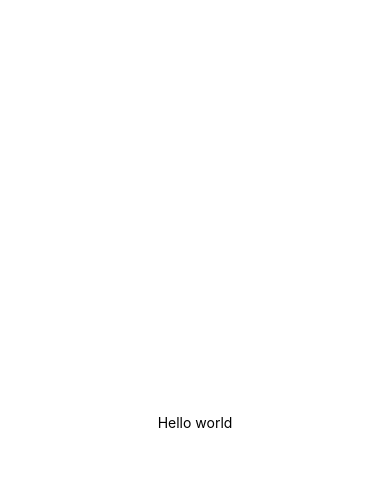
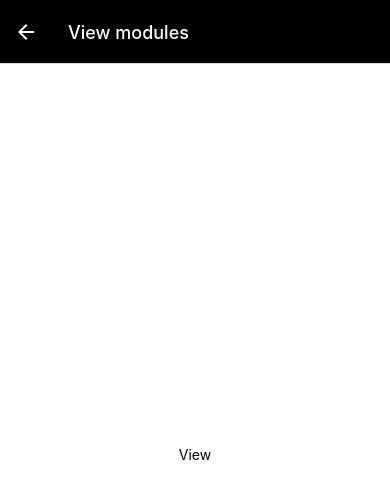
Before and after one commit to charlie-newton/crudler, a React Native app: screen /ModuleViewScreen in a window 390 px wide. Shown: the top 498 px of the page. Built offline with nearby package versions, Linux system fonts and the light colour scheme.

Commit message:
Completed second video changes (#1)

```diff
--- a/App.js
+++ b/App.js
@@ -1,5 +1,11 @@
-import { StatusBar } from 'expo-status-bar';
-import { StyleSheet, Text, View } from 'react-native';
+import { NavigationContainer } from '@react-navigation/native';
+import { createNativeStackNavigator } from '@react-navigation/native-stack';
+import ModuleAddScreen from './src/components/screens/ModuleAddScreen';
+import ModuleListScreen from './src/components/screens/ModuleListScreen';
+import ModuleModifyScreen from './src/components/screens/ModuleModifyScreen';
+import ModuleViewScreen from './src/components/screens/ModuleViewScreen';
+
+const Stack = createNativeStackNavigator();
 
 export const App = () => {
   // Initialisation -------------------
@@ -7,20 +13,40 @@
   // Handlers -------------------------
   // View -----------------------------
   return (
-    <View style={styles.container}>
-      <Text>Hello world</Text>
-      <StatusBar style="auto" />
-    </View>
+    <NavigationContainer>
+      <Stack.Navigator
+        initialRouteName='ModuleListScreen'
+        screenOptions={{
+          headerStyle: { backgroundColor: 'black' },
+          headerTintColor: 'white'
+        }}
+      >
+        <Stack.Screen
+          name="ModuleAddScreen"
+          component={ModuleAddScreen}
+          options={{ title: 'Add modules'}}
+        />
+
+        <Stack.Screen
+          name="ModuleListScreen"
+          component={ModuleListScreen}
+          options={{ title: 'List modules'}}
+        />
+
+        <Stack.Screen
+          name="ModuleModifyScreen"
+          component={ModuleModifyScreen}
+          options={{ title: 'Modify modules'}}
+        />
+
+        <Stack.Screen
+          name="ModuleViewScreen"
+          component={ModuleViewScreen}
+          options={{ title: 'View modules'}}
+        />
+      </Stack.Navigator>
+    </NavigationContainer>
   );
-}
-
-const styles = StyleSheet.create({
-  container: {
-    flex: 1,
-    backgroundColor: '#fff',
-    alignItems: 'center',
-    justifyContent: 'center',
-  },
-});
+};
 
 export default App;
--- a/package.json
+++ b/package.json
@@ -9,10 +9,14 @@
     "web": "expo start --web"
   },
   "dependencies": {
+    "@react-navigation/native": "^6.1.9",
+    "@react-navigation/native-stack": "^6.9.17",
     "expo": "~49.0.15",
     "expo-status-bar": "~1.6.0",
     "react": "18.2.0",
-    "react-native": "0.72.6"
+    "react-native": "0.72.6",
+    "react-native-safe-area-context": "4.6.3",
+    "react-native-screens": "~3.22.0"
   },
   "devDependencies": {
     "@babel/core": "^7.20.0"
--- /dev/null
+++ b/src/components/layout/screen.js
@@ -0,0 +1,26 @@
+import { StatusBar } from 'expo-status-bar';
+import { StyleSheet, View } from 'react-native';
+
+const Screen = ({children}) => {
+  // Initialisation -------------------
+  // State ----------------------------
+  // Handlers -------------------------
+  // View -----------------------------
+  return (
+    <View style={styles.screen}>
+      {children}
+      <StatusBar style="light" />
+    </View>
+  );
+}
+
+const styles = StyleSheet.create({
+  screen: {
+    flex: 1,
+    backgroundColor: '#fff',
+    alignItems: 'center',
+    justifyContent: 'center',
+  },
+});
+
+export default Screen;
--- /dev/null
+++ b/src/components/screens/ModuleAddScreen.js
@@ -0,0 +1,18 @@
+import { StyleSheet, Text } from 'react-native';
+import Screen from '../layout/screen';
+
+const ModuleAddScreen = () => {
+  // Initialisation -------------------
+  // State ----------------------------
+  // Handlers -------------------------
+  // View -----------------------------
+  return (
+    <Screen>
+      <Text>Add</Text>
+    </Screen>
+  );
+}
+
+const styles = StyleSheet.create({});
+
+export default ModuleAddScreen;
--- /dev/null
+++ b/src/components/screens/ModuleListScreen.js
@@ -0,0 +1,18 @@
+import { StyleSheet, Text } from 'react-native';
+import Screen from '../layout/screen';
+
+const ModuleListScreen = () => {
+  // Initialisation -------------------
+  // State ----------------------------
+  // Handlers -------------------------
+  // View -----------------------------
+  return (
+    <Screen>
+      <Text>List</Text>
+    </Screen>
+  );
+}
+
+const styles = StyleSheet.create({});
+
+export default ModuleListScreen;
--- /dev/null
+++ b/src/components/screens/ModuleModifyScreen.js
@@ -0,0 +1,18 @@
+import { StyleSheet, Text } from 'react-native';
+import Screen from '../layout/screen';
+
+const ModuleModifyScreen = () => {
+  // Initialisation -------------------
+  // State ----------------------------
+  // Handlers -------------------------
+  // View -----------------------------
+  return (
+    <Screen>
+      <Text>Modify</Text>
+    </Screen>
+  );
+}
+
+const styles = StyleSheet.create({});
+
+export default ModuleModifyScreen;
--- /dev/null
+++ b/src/components/screens/ModuleViewScreen.js
@@ -0,0 +1,18 @@
+import { StyleSheet, Text } from 'react-native';
+import Screen from '../layout/screen';
+
+const ModuleViewScreen = () => {
+  // Initialisation -------------------
+  // State ----------------------------
+  // Handlers -------------------------
+  // View -----------------------------
+  return (
+    <Screen>
+      <Text>View</Text>
+    </Screen>
+  );
+}
+
+const styles = StyleSheet.create({});
+
+export default ModuleViewScreen;
```
Also changed, not shown: 1 other file (tests, documents, lock files or other folders).
